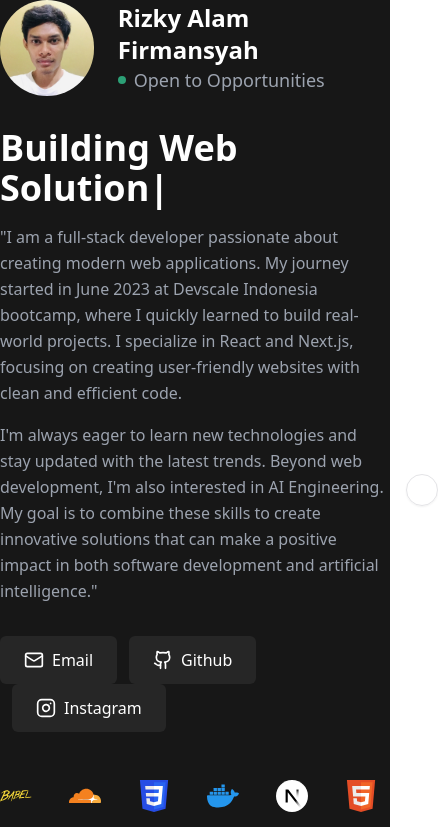
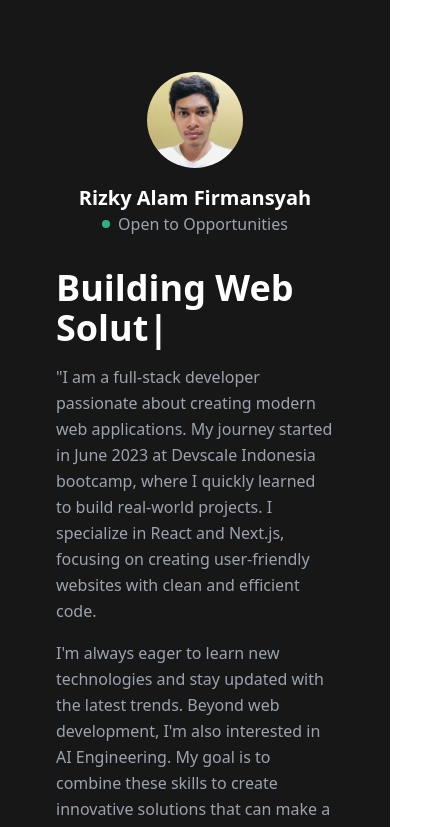
Before and after one commit to rzkyalmf/rizkyalam, a Next.js app: page / in a window 390 px wide. Shown: the top 827 px of the page, 438 px wide, since content can reach past the window. Built offline with nearby package versions, Linux system fonts and the light colour scheme.

Commit message:
update responsive

```diff
--- a/src/app/page.tsx
+++ b/src/app/page.tsx
@@ -11,27 +11,34 @@ import {
 
 export default function Home() {
   return (
-    <main className="min-h-screen bg-neutral-900 text-white">
+    <main className="min-h-screen bg-neutral-900 text-white px-4 sm:px-0">
       <Carousel className="w-full max-w-5xl mx-auto">
         <CarouselContent>
           <CarouselItem>
-            <div className="flex items-center justify-center min-h-screen">
+            <div className="flex items-center justify-center min-h-screen py-8 sm:py-0">
               <ProfileSection />
             </div>
           </CarouselItem>
           <CarouselItem>
-            <div className="flex items-center justify-center min-h-screen">
+            <div className="flex items-center justify-center min-h-screen py-8 sm:py-0">
               <EducationSection />
             </div>
           </CarouselItem>
           <CarouselItem>
-            <div className="flex items-center justify-center min-h-screen">
+            <div className="flex items-center justify-center min-h-screen py-8 sm:py-0">
               <ExperienceSection />
             </div>
           </CarouselItem>
         </CarouselContent>
-        <CarouselPrevious />
-        <CarouselNext />
+        {/* Desktop Arrows */}
+        <CarouselPrevious className="hidden sm:inline-flex sm:h-10 sm:w-10 sm:-left-12 h-8 w-8 -left-3" />
+        <CarouselNext className="hidden sm:inline-flex sm:h-10 sm:w-10 sm:-right-12 h-8 w-8 -right-3" />
+
+        {/* Mobile Arrows - posisi di bawah */}
+        <div className="sm:hidden flex justify-center gap-4 absolute bottom-4 left-0 right-0">
+          <CarouselPrevious className="static translate-y-0 h-8 w-8 bg-neutral-800/50 hover:bg-neutral-700/50" />
+          <CarouselNext className="static translate-y-0 h-8 w-8 bg-neutral-800/50 hover:bg-neutral-700/50" />
+        </div>
       </Carousel>
     </main>
   );
--- a/src/components/education-section.tsx
+++ b/src/components/education-section.tsx
@@ -3,21 +3,23 @@ import React from "react";
 
 export const EducationSection = () => {
   return (
-    <section className="max-w-2xl mx-auto w-full">
-      <div className="flex items-center text-gray-400 text-lg mb-8 gap-2">
+    <section className="max-w-2xl mx-auto w-full px-10 sm:px-0">
+      <div className="flex items-center text-gray-400 text-base sm:text-lg mb-6 sm:mb-8 gap-2">
         <span className="w-2 h-2 bg-yellow-500 rounded-full mr-2 animate-pulse"></span>
         <h2 className="text-2xl font-bold  text-white">EDUCATION</h2>
       </div>
-      <div className="space-y-8">
+      <div className="space-y-6 sm:space-y-8">
         {/* Bootcamp */}
-        <div className="flex justify-between items-start">
+        <div className="flex flex-col sm:flex-row justify-between items-start gap-2 sm:gap-0">
           <div>
             <Link href="https://www.devscale.id/" className="hover:underline">
-              <h3 className="text-white text-xl font-bold">
+              <h3 className="text-lg sm:text-xl font-bold text-white">
                 RAG 101 Workshop - Devscale Indonesia
               </h3>
             </Link>
-            <p className="text-gray-400"> AI/LLMs Development</p>
+            <p className="text-gray-400 text-sm sm:text-base">
+              AI/LLMs Development
+            </p>
             <span className="inline-block px-3 py-1 text-sm bg-neutral-800 rounded-md mt-2">
               ONLINE
             </span>
@@ -26,17 +28,19 @@ export const EducationSection = () => {
         </div>
 
         {/* Bootcamp */}
-        <div className="flex justify-between items-start">
+        <div className="flex flex-col sm:flex-row justify-between items-start gap-2 sm:gap-0">
           <div>
             <Link
               href="https://www.devscale.id/programs/fullstack-javascript-bootcamp"
               className="hover:underline"
             >
-              <h3 className="text-white text-xl font-bold">
+              <h3 className="text-lg sm:text-xl font-bold text-white">
                 Fullstack Javascript Advance Bootcamp
               </h3>
             </Link>
-            <p className="text-gray-400">Full-Stack Development</p>
+            <p className="text-gray-400 text-sm sm:text-base">
+              Full-Stack Development
+            </p>
             <span className="inline-block px-3 py-1 text-sm bg-neutral-800 rounded-md mt-2">
               ONLINE
             </span>
@@ -45,17 +49,19 @@ export const EducationSection = () => {
         </div>
 
         {/* Bootcamp */}
-        <div className="flex justify-between items-start">
+        <div className="flex flex-col sm:flex-row justify-between items-start gap-2 sm:gap-0">
           <div>
             <Link
               href="https://www.devscale.id/programs/fullstack-javascript-bootcamp"
               className="hover:underline"
             >
-              <h3 className="text-white text-xl font-bold">
+              <h3 className="text-lg sm:text-xl font-bold text-white">
                 Full-Stack JavaScript Bootcamp
               </h3>
             </Link>
-            <p className="text-gray-400">Full-Stack Development</p>
+            <p className="text-gray-400 text-sm sm:text-base">
+              Full-Stack Development
+            </p>
             <span className="inline-block px-3 py-1 text-sm bg-neutral-800 rounded-md mt-2">
               ONLINE
             </span>
@@ -64,17 +70,17 @@ export const EducationSection = () => {
         </div>
 
         {/* LSIA */}
-        <div className="flex justify-between items-start">
+        <div className="flex flex-col sm:flex-row justify-between items-start gap-2 sm:gap-0">
           <div>
             <Link
               href="https://nukilan-salaf.vercel.app"
               className="hover:underline"
             >
-              <h3 className="text-white text-xl font-bold">
+              <h3 className="text-lg sm:text-xl font-bold text-white">
                 LSIA (Lembaga Studi Islam & Bahasa Arab)
               </h3>
             </Link>
-            <p className="text-gray-400">Idad Lughawy</p>
+            <p className="text-gray-400 text-sm sm:text-base">Idad Lughawy</p>
             <span className="inline-block px-3 py-1 text-sm bg-neutral-800 rounded-md mt-2">
               ONLINE
             </span>
@@ -83,18 +89,18 @@ export const EducationSection = () => {
         </div>
 
         {/* NESABO */}
-        <div className="flex justify-between items-start">
+        <div className="flex flex-col sm:flex-row justify-between items-start gap-2 sm:gap-0">
           <div>
             <Link
               href="https://nukilan-salaf.vercel.app"
               className="hover:underline"
             >
-              <h3 className="text-white text-xl font-bold">
+              <h3 className="text-lg sm:text-xl font-bold text-white">
                 SMKN 1 Bojonggede
               </h3>
             </Link>
-            <p className="text-gray-400">
-              Multimedia (Web Development,Software,Hardware,Design,Editing,3D)
+            <p className="text-gray-400 text-sm sm:text-base">
+              Website, Software, Hardware, Design, Editing, Animation 2D/3D
             </p>
             <span className="inline-block px-3 py-1 text-sm bg-neutral-800 rounded-md mt-2">
               OFFLINE
--- a/src/components/experience-section.tsx
+++ b/src/components/experience-section.tsx
@@ -3,22 +3,24 @@ import React from "react";
 
 export const ExperienceSection = () => {
   return (
-    <section className="max-w-2xl mx-auto w-full">
-      <div className="flex items-center text-gray-400 text-lg mb-8 gap-2">
+    <section className="max-w-2xl mx-auto w-full px-10 sm:px-0">
+      <div className="flex items-center text-gray-400 text-base sm:text-lg mb-6 sm:mb-8 gap-2">
         <span className="w-2 h-2 bg-blue-400 rounded-full mr-2 animate-pulse"></span>
         <h2 className="text-2xl font-bold  text-white">EXPERIENCES</h2>
       </div>
 
-      <div className="space-y-8">
+      <div className="space-y-6 sm:space-y-8">
         {/* Ithbi */}
-        <div className="flex justify-between items-start">
+        <div className="flex flex-col sm:flex-row justify-between items-start gap-2 sm:gap-0">
           <div>
             <Link href="https://ithbi.id/" className="hover:underline">
-              <h3 className="text-white text-xl font-bold">
+              <h3 className="text-lg sm:text-xl font-bold text-white">
                 PT. Ath-Thibbul Badil Indonesia
               </h3>
             </Link>
-            <p className="text-gray-400">UI/UX, Full Stack Development</p>
+            <p className="text-gray-400 text-sm sm:text-base">
+              UI/UX, Full Stack Development
+            </p>
             <span className="inline-block px-3 py-1 text-sm bg-neutral-800 rounded-md mt-2">
               REMOTE
             </span>
@@ -27,12 +29,16 @@ export const ExperienceSection = () => {
         </div>
 
         {/* Wiratman */}
-        <div className="flex justify-between items-start">
+        <div className="flex flex-col sm:flex-row justify-between items-start gap-2 sm:gap-0">
           <div>
             <Link href="https://wiratman.co.id/" className="hover:underline">
-              <h3 className="text-white text-xl font-bold">PT. Wiratman</h3>
+              <h3 className="text-lg sm:text-xl font-bold text-white">
+                PT. Wiratman
+              </h3>
             </Link>
-            <p className="text-gray-400">Backend Development</p>
+            <p className="text-gray-400 text-sm sm:text-base">
+              Backend Development
+            </p>
             <span className="inline-block px-3 py-1 text-sm bg-neutral-800 rounded-md mt-2">
               REMOTE
             </span>
@@ -41,14 +47,16 @@ export const ExperienceSection = () => {
         </div>
 
         {/* Almalia */}
-        <div className="flex justify-between items-start">
+        <div className="flex flex-col sm:flex-row justify-between items-start gap-2 sm:gap-0">
           <div>
             <Link className="hover:underline" href="https://almaliacredco.com">
-              <h3 className="text-white text-xl font-bold">
+              <h3 className="text-lg sm:text-xl font-bold text-white">
                 PT. Almalia Halal Finansia
               </h3>
             </Link>
-            <p className="text-gray-400">Designer, Editor & Setter</p>
+            <p className="text-gray-400 text-sm sm:text-base">
+              Designer, Editor & Setter
+            </p>
             <span className="inline-block px-3 py-1 text-sm bg-neutral-800 rounded-md mt-2">
               ONSITE
             </span>
@@ -57,15 +65,17 @@ export const ExperienceSection = () => {
         </div>
 
         {/* Nukilan Salaf */}
-        <div className="flex justify-between items-start">
+        <div className="flex flex-col sm:flex-row justify-between items-start gap-2 sm:gap-0">
           <div>
             <Link
               href="https://nukilan-salaf.vercel.app"
               className="hover:underline"
             >
-              <h3 className="text-white text-xl font-bold">Nukilan Salaf</h3>
+              <h3 className="text-lg sm:text-xl font-bold text-white">
+                Nukilan Salaf
+              </h3>
             </Link>
-            <p className="text-gray-400">Founder</p>
+            <p className="text-gray-400 text-sm sm:text-base">Founder</p>
             <span className="inline-block px-3 py-1 text-sm bg-neutral-800 rounded-md mt-2">
               ONSITE
             </span>
--- a/src/components/profile-section.tsx
+++ b/src/components/profile-section.tsx
@@ -7,22 +7,24 @@ import { TypedHeading } from "./typed-heading";
 
 export const ProfileSection = () => {
   return (
-    <div className="max-w-2xl mx-auto text-start">
+    <div className="max-w-2xl mx-auto text-start p-10">
       {/* Profile */}
-      <div className="mb-8 flex gap-6 flex-row items-center">
-        <div className="relative w-24 h-24">
+      <div className="mb-8 flex gap-4 sm:gap-6 flex-col sm:flex-row items-center sm:items-center text-center sm:text-left">
+        <div className="relative w-24 h-24 flex-shrink-0">
           <Image
             src="/fotoprofil.jpg"
             alt="Profile Picture"
-            className="rounded-full object-cover" // Tambahkan object-cover
+            className="rounded-full object-cover"
             fill
             priority
             sizes="(max-width: 96px) 100vw, 96px"
           />
         </div>
-        <div className="">
-          <h1 className="text-2xl font-bold">Rizky Alam Firmansyah</h1>
-          <div className="flex items-center text-gray-400 text-lg">
+        <div>
+          <h1 className="text-xl sm:text-2xl font-bold">
+            Rizky Alam Firmansyah
+          </h1>
+          <div className="flex items-center justify-center sm:justify-start text-gray-400 text-base sm:text-lg">
             <span className="w-2 h-2 bg-emerald-400 rounded-full mr-2 animate-pulse"></span>
             Open to Opportunities
           </div>
@@ -49,31 +51,30 @@ export const ProfileSection = () => {
       </div>
 
       {/* Social Links */}
-
-      <div className="space-x-3 mb-12">
+      <div className="flex flex-wrap gap-3 mb-12 justify-start">
         <Link
           href="mailto:sketsacartoon@gmail.com"
-          className="inline-flex items-center gap-2 bg-neutral-800 text-white px-6 py-3 rounded-md hover:bg-neutral-700 transition-colors"
+          className="inline-flex items-center gap-2 bg-neutral-800 text-white px-4 sm:px-6 py-3 rounded-md hover:bg-neutral-700 transition-colors text-sm sm:text-base"
         >
-          <Mail size={20} />
+          <Mail size={18} />
           Email
         </Link>
         <Link
           href="https://github.com/rzkyalmf"
           target="_blank"
           rel="noopener noreferrer"
-          className="inline-flex items-center gap-2 bg-neutral-800 text-white px-6 py-3 rounded-md hover:bg-neutral-700 transition-colors"
+          className="inline-flex items-center gap-2 bg-neutral-800 text-white px-4 sm:px-6 py-3 rounded-md hover:bg-neutral-700 transition-colors text-sm sm:text-base"
         >
-          <Github size={20} />
+          <Github size={18} />
           Github
         </Link>
         <Link
           href="https://instagram.com/rzkyalmf"
           target="_blank"
           rel="noopener noreferrer"
-          className="inline-flex items-center gap-2 bg-neutral-800 text-white px-6 py-3 rounded-md hover:bg-neutral-700 transition-colors"
+          className="inline-flex items-center gap-2 bg-neutral-800 text-white px-4 sm:px-6 py-3 rounded-md hover:bg-neutral-700 transition-colors text-sm sm:text-base"
         >
-          <Instagram size={20} />
+          <Instagram size={18} />
           Instagram
         </Link>
       </div>
--- a/src/components/tech-stack.tsx
+++ b/src/components/tech-stack.tsx
@@ -29,14 +29,14 @@ export const TechStack = () => {
   return (
     <div className="mt-8">
       <div className="w-full max-w-2xl mx-auto">
-        <section className="grid grid-cols-6 lg:grid-cols-12 gap-6">
+        <section className="grid grid-cols-4 sm:grid-cols-6 lg:grid-cols-12 gap-4 sm:gap-6">
           {technologies.map((tech) => (
             <Image
               key={tech.name}
               alt={tech.name}
               src={tech.src}
-              width={32}
-              height={32}
+              width={28}
+              height={28}
               loading="lazy"
               className="hover:scale-125 transition-transform duration-200"
             />
```
